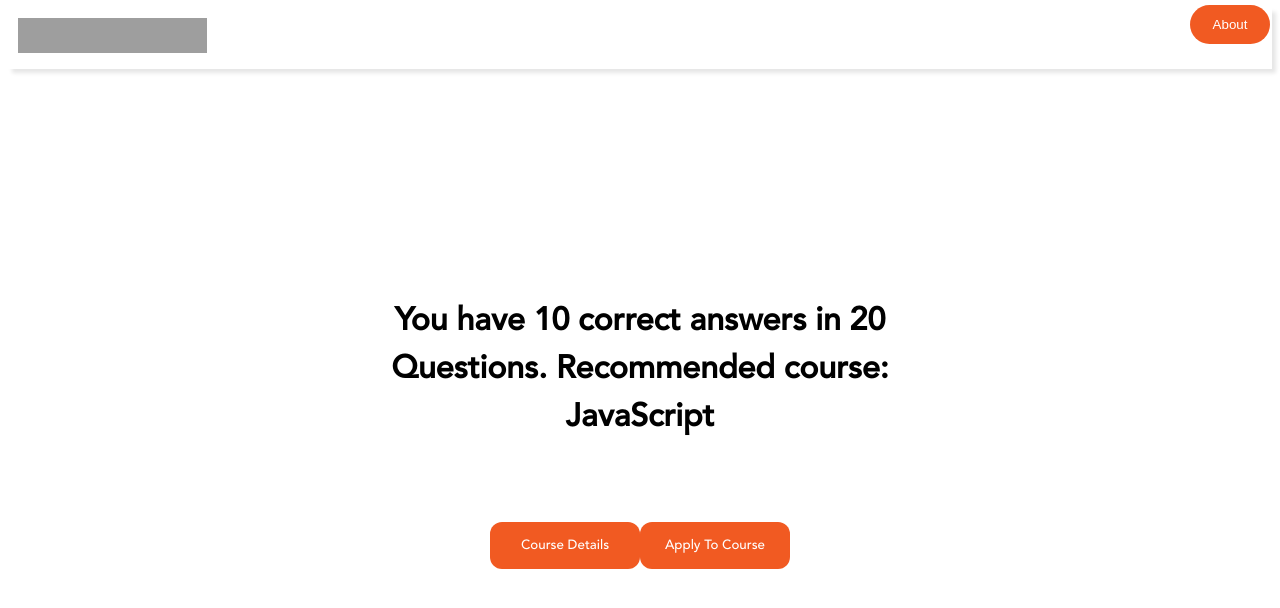
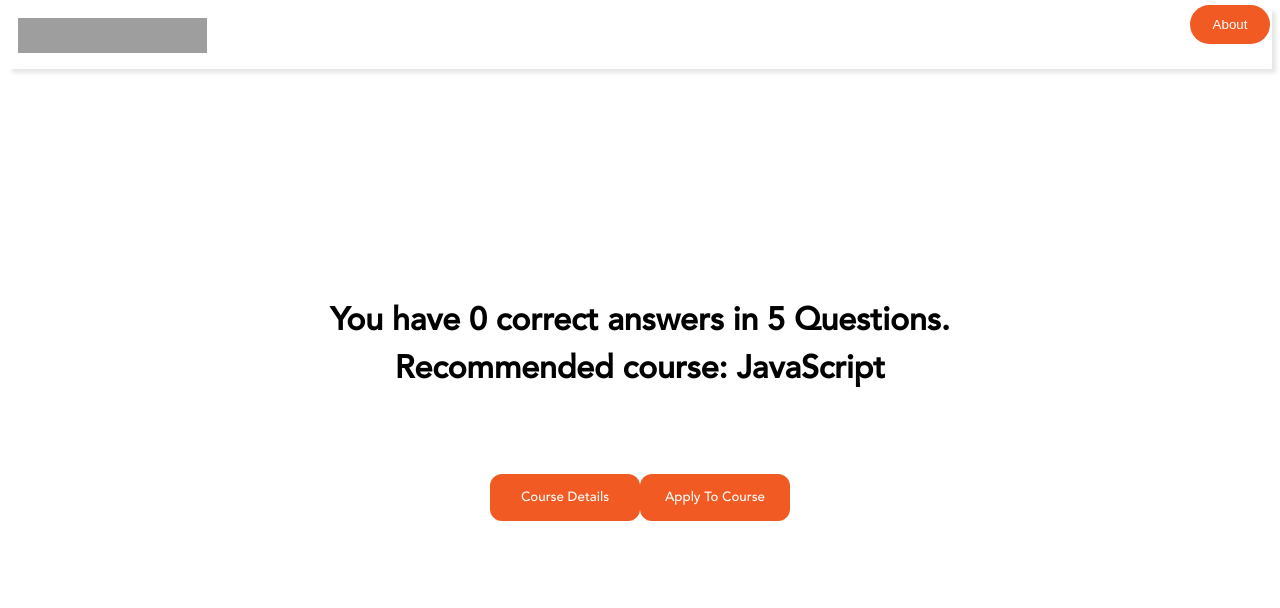
Before and after one commit to rehnuma-lamia/RediCourseAssesment, a React (Create React App) app in the folder redi-course-assesment/: page /decision in a window 1280 px wide. Shown: the top 608 px of the page. Built offline with nearby package versions, Linux system fonts and the light colour scheme; grey boxes are pictures that could not be loaded.

Commit message:
add useContext

```diff
--- a/redi-course-assesment/src/App.js
+++ b/redi-course-assesment/src/App.js
@@ -1,8 +1,9 @@
+import { useState } from "react";
 import { Routes, Route } from "react-router-dom";
-
+import AppContext from "./AppContext.js";
+import { QUESTIONS } from "./const/const.js";
 // components
 import Header from "./components/Header/index";
-
 // PAGES
 import DashboardPage from "./pages/DashboardPage";
 import DecisionPage from "./pages/DecisionPage";
@@ -10,8 +11,16 @@
 import AboutPage from "./pages/AboutPage";
 
 function App() {
+  const allQuestions = QUESTIONS;
+  const [score, setScore] = useState(0);
+  const contextValues = {
+    score,
+    setScore,
+    allQuestions,
+  };
   return (
     <div className="App">
+      <AppContext.Provider value={contextValues}>
         <Header />
         <Routes>
           <Route path="/" element={<DashboardPage />} />
@@ -19,6 +28,7 @@
           <Route path="/questions" element={<QuestionListPage />} />
           <Route path="/about" element={<AboutPage />} />
         </Routes>
+      </AppContext.Provider>
     </div>
   );
 }
--- /dev/null
+++ b/redi-course-assesment/src/AppContext.js
@@ -0,0 +1,5 @@
+import { createContext } from "react";
+
+const AppContext = createContext();
+
+export default AppContext;
--- a/redi-course-assesment/src/components/Header/index.js
+++ b/redi-course-assesment/src/components/Header/index.js
@@ -9,12 +9,17 @@
     () => navigate("/about", { replace: false }),
     [navigate]
   );
+  const navigateToMainPage = useCallback(
+    () => navigate("/", { replace: false }),
+    [navigate]
+  );
   return (
     <div className="navDesign">
       <img
         className="img"
         alt="redi"
         src="https://static.wixstatic.com/media/206b5b_5b3955c03ad0488cb12b21964327e188~mv2.png/v1/crop/x_11,y_0,w_3978,h_800/fill/w_312,h_60,al_c,q_85,usm_0.66_1.00_0.01/HorizontalReDISchool.webp"
+        onClick={navigateToMainPage}
       />
       <button className="buttonTop" onClick={navigateToAboutPage}>
         About
--- a/redi-course-assesment/src/pages/DecisionPage/index.js
+++ b/redi-course-assesment/src/pages/DecisionPage/index.js
@@ -1,9 +1,11 @@
-import React, { useCallback } from "react";
+import React, { useCallback, useContext } from "react";
+import AppContext from "../../AppContext";
 import { useNavigate } from "react-router-dom";
 import CustomButton from "../../components/CustomButton";
 import "./index.css";
 
 function DecisionPage() {
+  const { allQuestions, score } = useContext(AppContext);
   const navigate = useNavigate();
 
   const courseDetailButtonClick = useCallback(
@@ -21,10 +23,10 @@
   return (
     <main className="dashboard-page">
       <h1>
-        You have 10 correct answers in 20 Questions. Recommended course:
-        JavaScript
+        You have {score} correct answers in {allQuestions.length} Questions.
+        Recommended course: JavaScript
       </h1>
-      <div class="buttons">
+      <div className="buttons">
         <CustomButton
           onClick={courseDetailButtonClick}
           title="Course Details"
--- a/redi-course-assesment/src/pages/QuestionListPage/ProgressBar.js
+++ b/redi-course-assesment/src/pages/QuestionListPage/ProgressBar.js
@@ -54,9 +54,11 @@
   const [progress, setProgress] = useState(currentIndex);
 
   useEffect(() => {
-    setProgress((prevProgress) =>
-      prevProgress <= progress ? prevProgress + 20 : prevProgress - 20
-    );
+    setProgress((prevProgress) => {
+      if (prevProgress <= 100) {
+        return prevProgress <= progress ? prevProgress + 20 : prevProgress - 20;
+      }
+    });
   }, [currentIndex]);
 
   return (
--- a/redi-course-assesment/src/pages/QuestionListPage/index.js
+++ b/redi-course-assesment/src/pages/QuestionListPage/index.js
@@ -1,5 +1,5 @@
-import React, { useState } from "react";
-import { QUESTIONS } from "../../const/const";
+import React, { useState, useContext } from "react";
+import AppContext from "../../AppContext";
 import { Question } from "./Question";
 import { Answers } from "./Answers";
 import { ArrowButtons } from "./PageButtons";
@@ -7,10 +7,9 @@
 import { ProgressBar } from "./ProgressBar";
 
 function QuestionListPage() {
-  const allQuestions = QUESTIONS;
+  const { allQuestions, score, setScore } = useContext(AppContext);
   const [currentIndex, setCurrentIndex] = useState(0);
-  const [score, setScore] = useState(0);
-  const beforeLastQuestion = currentIndex < QUESTIONS.length - 1;
+  const beforeLastQuestion = currentIndex < allQuestions.length - 1;
 
   return (
     <main className="question-page">
```
Lines whose indentation alone changed are shown as unchanged.
